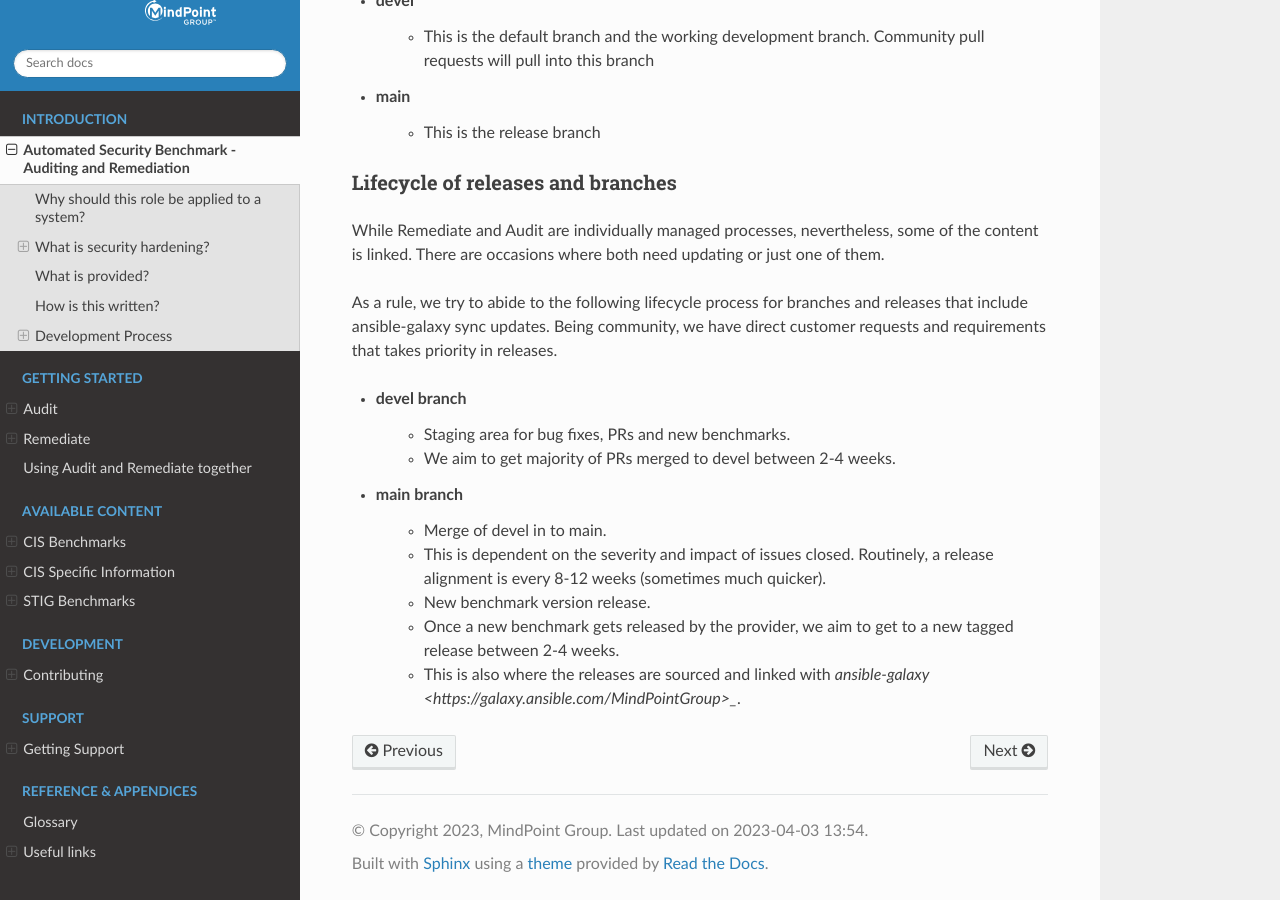
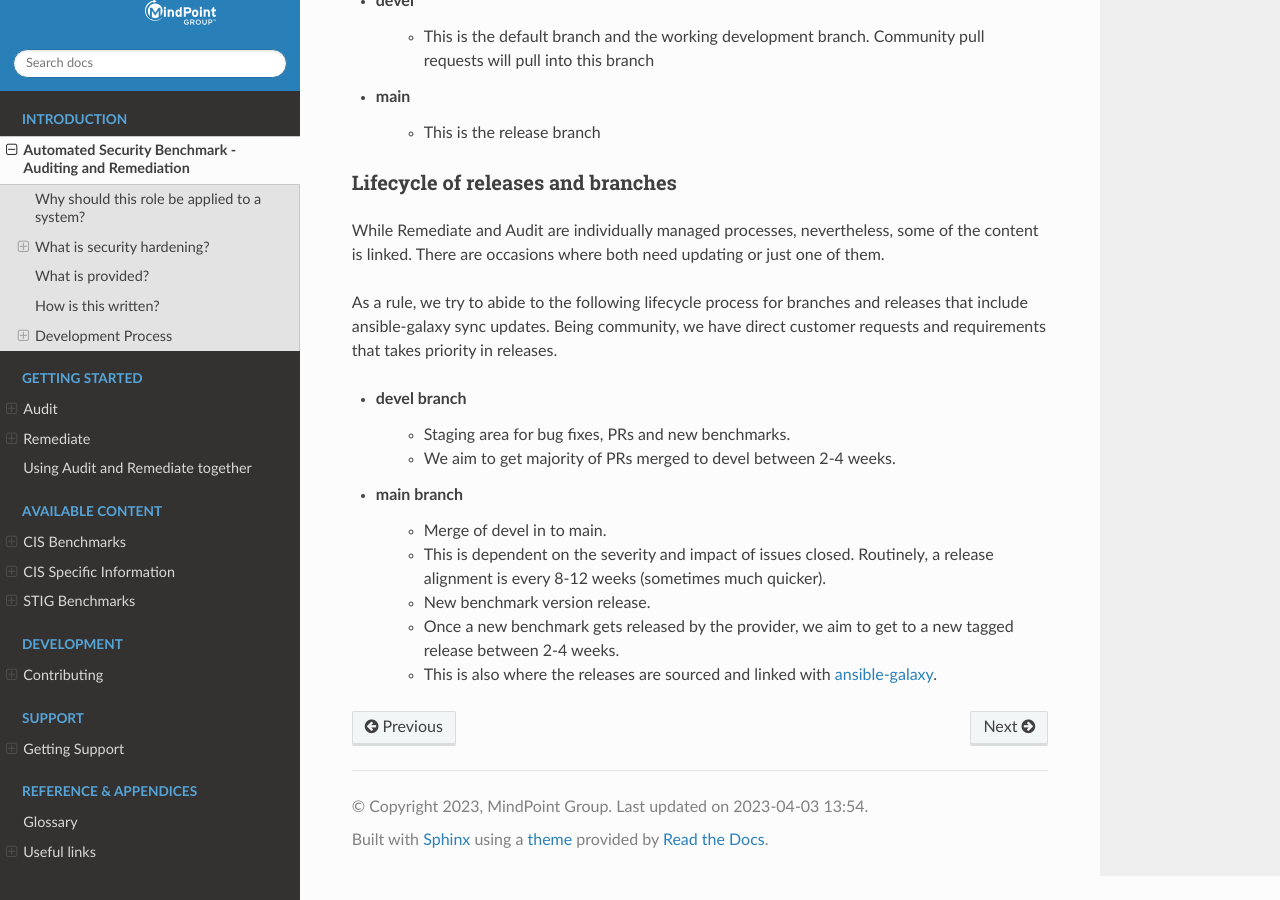
Before and after one commit to ansible-lockdown/MPG-AL-READTHEDOCS, a Sphinx documentation site: the page built from docs/source/intro.rst, in a window 1280 px wide and 900 px high, scrolled down 3190 px. Built offline with Sphinx 7.4.7 and the Read the Docs theme 2.0.0, drawn with Linux system fonts in a browser that asks for light colours; pages that are not in the unit, such as notebooks, are missing from menus.

Commit message:
Updated intro titles and URLs3
Signed-off-by: Frederick Witty <frederickw@mindpointgroup.com>

```diff
--- a/docs/source/intro.rst
+++ b/docs/source/intro.rst
@@ -147,4 +147,4 @@ we have direct customer requests and requirements that takes priority in release
 
    - Once a new benchmark gets released by the provider, we aim to get to a new tagged release between 2-4 weeks.
 
-   - This is also where the releases are sourced and linked with `ansible-galaxy <https://galaxy.ansible.com/MindPointGroup>_`.
+   - This is also where the releases are sourced and linked with `ansible-galaxy <https://galaxy.ansible.com/MindPointGroup>`_.
```
